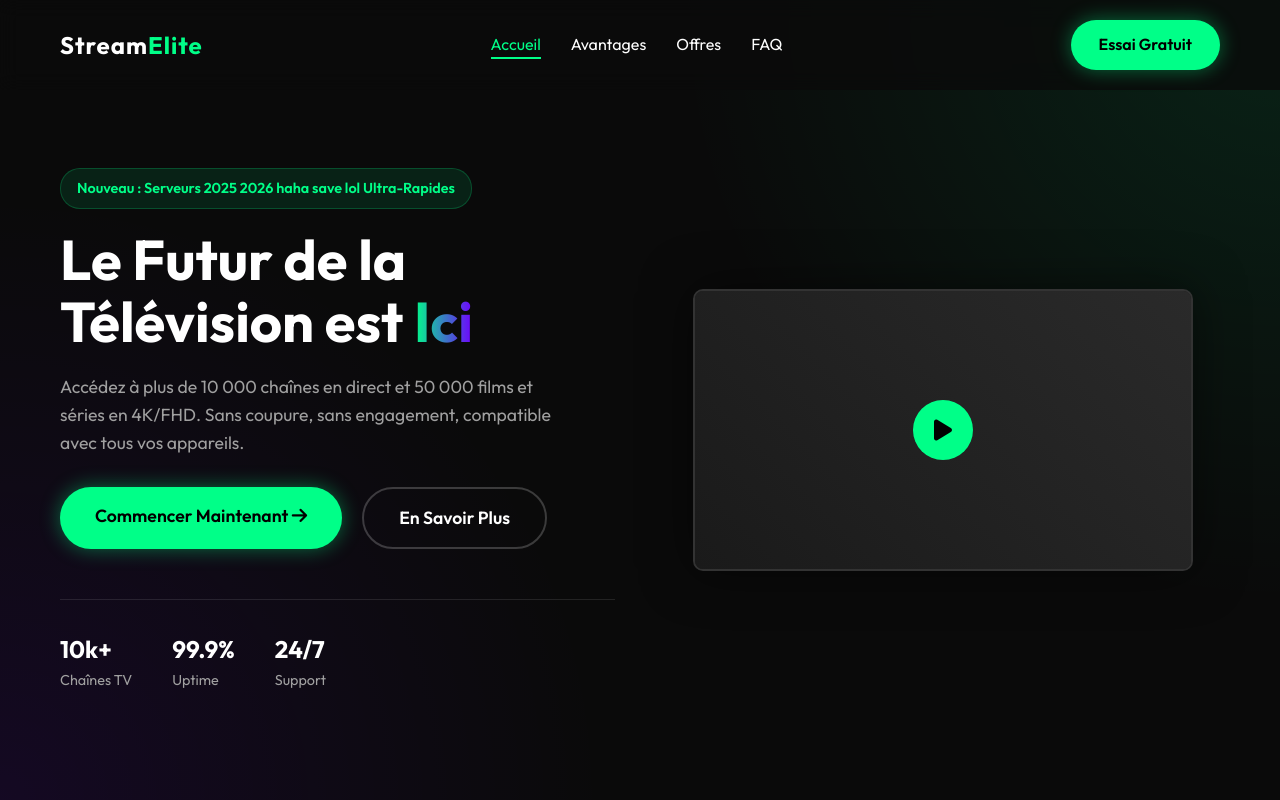
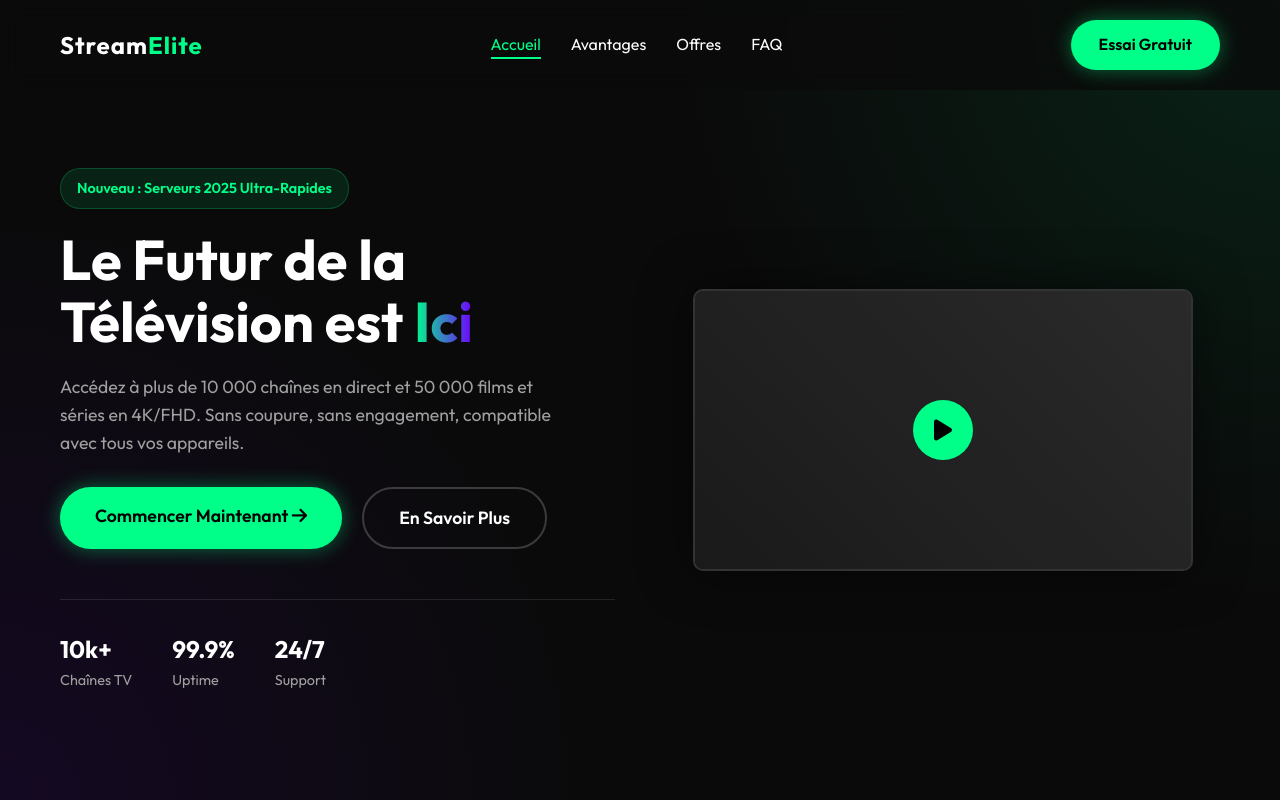
Before and after one commit to Principe1st/pureiptv, a plain HTML site: page index.html in a window 1280 px wide. Shown: the top 800 px of the page. Drawn offline with Linux system fonts and the light colour scheme.

Commit message:
Update hero badge text

```diff
--- a/index.html
+++ b/index.html
@@ -37,7 +37,7 @@
         <section id="hero" class="hero">
             <div class="container hero-container">
                 <div class="hero-content">
-                    <span class="badge">Nouveau : Serveurs 2025 2026 haha save lol Ultra-Rapides</span>
+                    <span class="badge">Nouveau : Serveurs 2025 Ultra-Rapides</span>
                     <h1 class="hero-title">Le Futur de la Télévision est <span class="text-gradient">Ici</span></h1>
                     <p class="hero-description">
                         Accédez à plus de 10 000 chaînes en direct et 50 000 films et séries en 4K/FHD.
```
